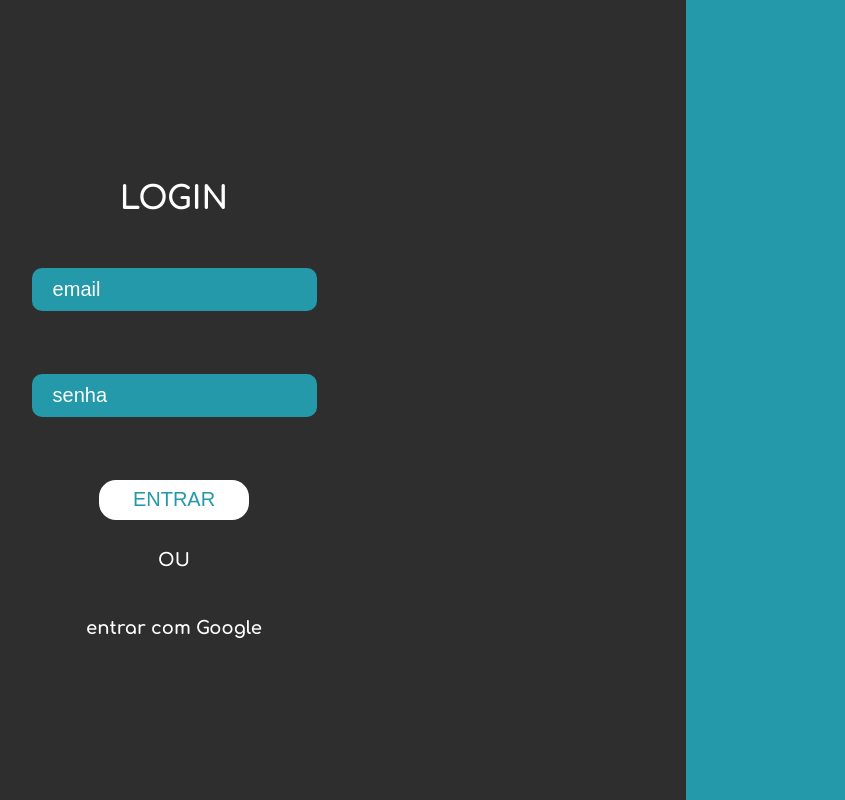
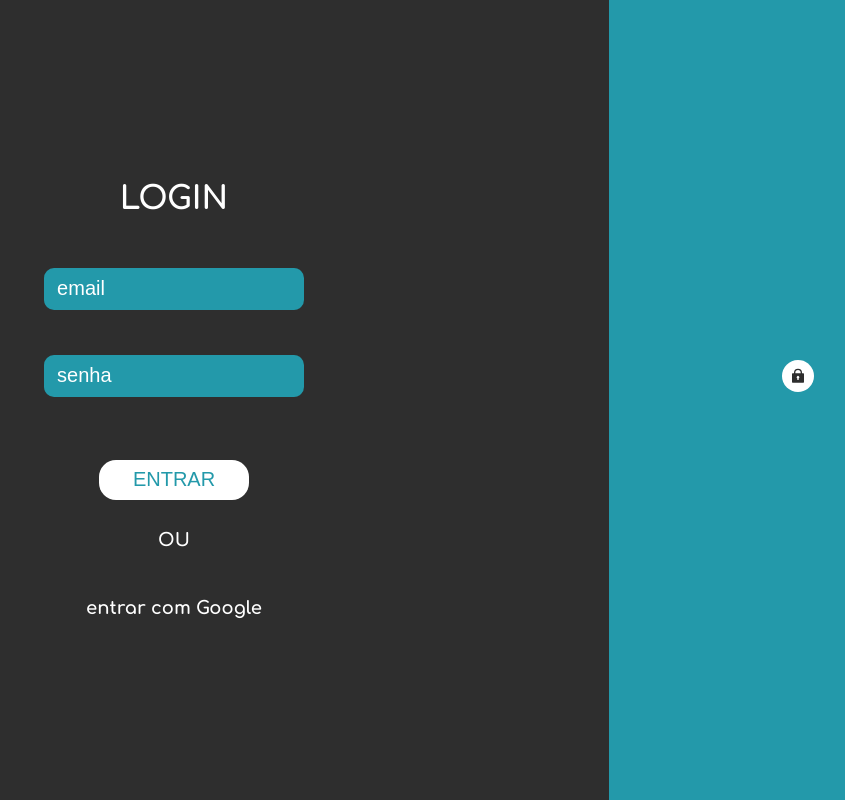
Before and after one commit to ArthurFR04/SA_3.0, a React (Create React App) app: page /LoginScreen in a window 1280 px wide. Shown: the whole page, without its empty margins (210-1055 px from the left). Built offline with nearby package versions, Linux system fonts and the light colour scheme.

Commit message:
front login

```diff
--- a/package.json
+++ b/package.json
@@ -11,6 +11,7 @@
     "primereact": "^8.0.1",
     "react": "^18.1.0",
     "react-dom": "^18.1.0",
+    "react-icons": "^4.4.0",
     "react-router-dom": "^6.3.0",
     "react-scripts": "^2.1.3",
     "web-vitals": "^2.1.4"
--- a/src/pages/Login/LoginScreen.js
+++ b/src/pages/Login/LoginScreen.js
@@ -3,6 +3,8 @@ import React, { useState, useContext } from 'react';
 import Context from "../../Context"
 
 import './LoginStyle.css'
+
+import { RiLock2Fill } from 'react-icons/ri';
 
 let LoginScreen = () => {
 
@@ -75,6 +77,8 @@ let LoginScreen = () => {
                     </h1>
 
                     <div className='div-input'>
+                        <div id='inpEmail'>
+
                         <input
                             type="text"
                             name="email"
@@ -82,18 +86,21 @@ let LoginScreen = () => {
                             className="input-login email"
                             placeholder="  email"
                             />
+
                             </div>
+                            <div id='inpSenha'>
 
-
-                    <br></br>
-                    <div className='div-input'>
                             <input
                                 type="password"
-                            name="senha"
+                                // name="senha"
                                 onChange={changeInput}
                                 className="input-login senha"
                                 placeholder="  senha"
                                 />
+                            <div className='iconCadeado'>
+                                <RiLock2Fill id='cadeado' />
+                            </div>
+                                </div>
 
 
                     </div>
--- a/src/pages/Login/LoginStyle.css
+++ b/src/pages/Login/LoginStyle.css
@@ -40,7 +40,7 @@ body {
 .banner-login {
     position: absolute;
     right: 0;
-    width: 30vw;
+    width: 36vw;
     height: 100vh;
     background-color: #2399AA;
 
@@ -54,12 +54,40 @@ body {
 
 .div-input{
     display: flex;
+    flex-direction: column;
     justify-content: center;
+    align-items: center;
 
 }
 
+.div-input #inpSenha{
+    display: flex;
+    flex-direction: column;
+    justify-content: center;
+    align-items: center;
+
+
+}
+
+.iconCadeado{
+    position: absolute;
+    right: 0;
+    display: flex;
+    justify-content: center;
+    align-items: center;
+    background-color: white;
+    width: 2em;
+    height: 2em;
+    border-radius: 100%;
+}
+
+#cadeado{
+    color: #2E2E2E;
+}
+
 .input-login {
-    padding: 10px;
+    width: 20vw;
+    height: 5vh;
     border-radius: 10px;
     border: none;
 
```
Also changed, not shown: 1 other file (tests, documents, lock files or other folders). Lines whose indentation alone changed are shown as unchanged.
